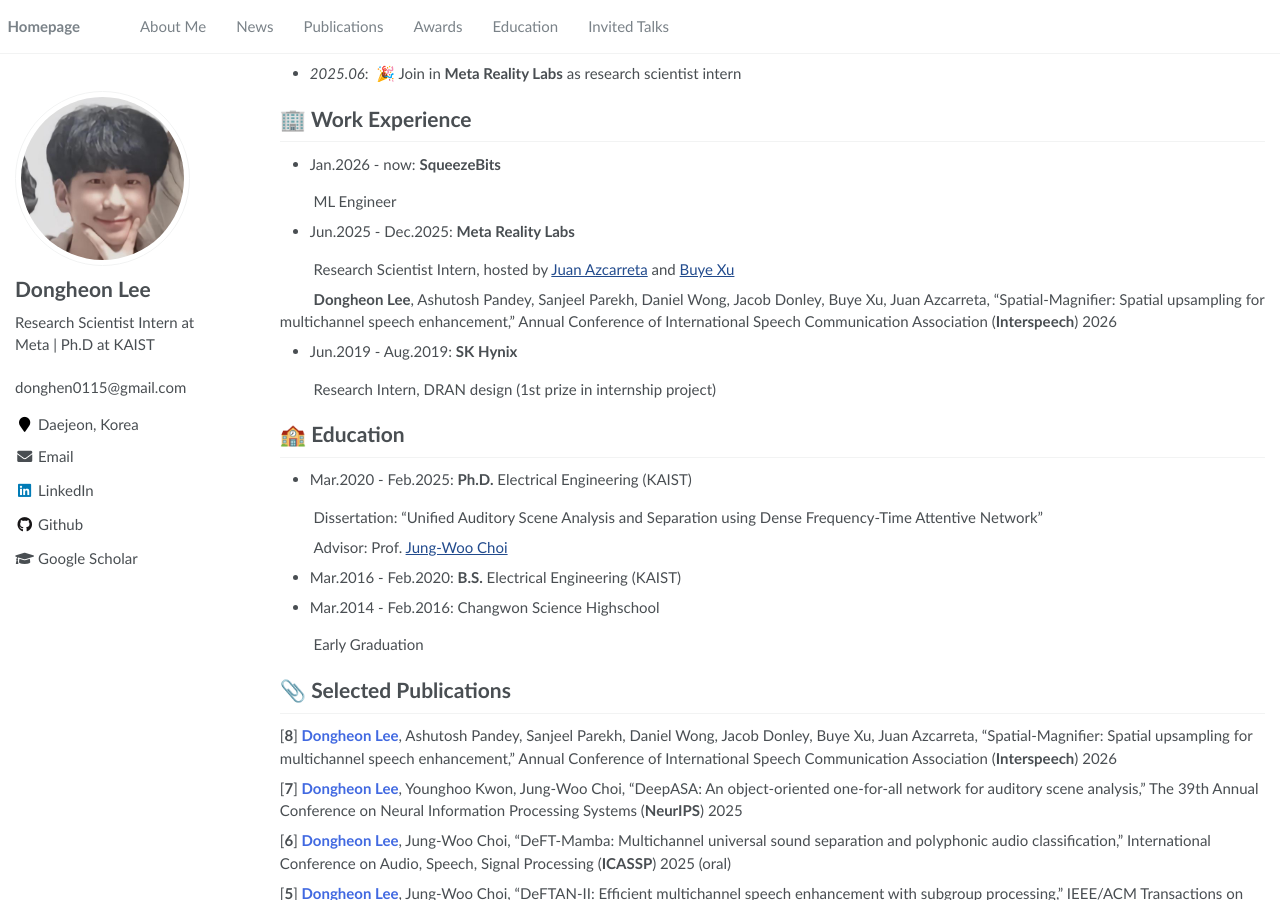
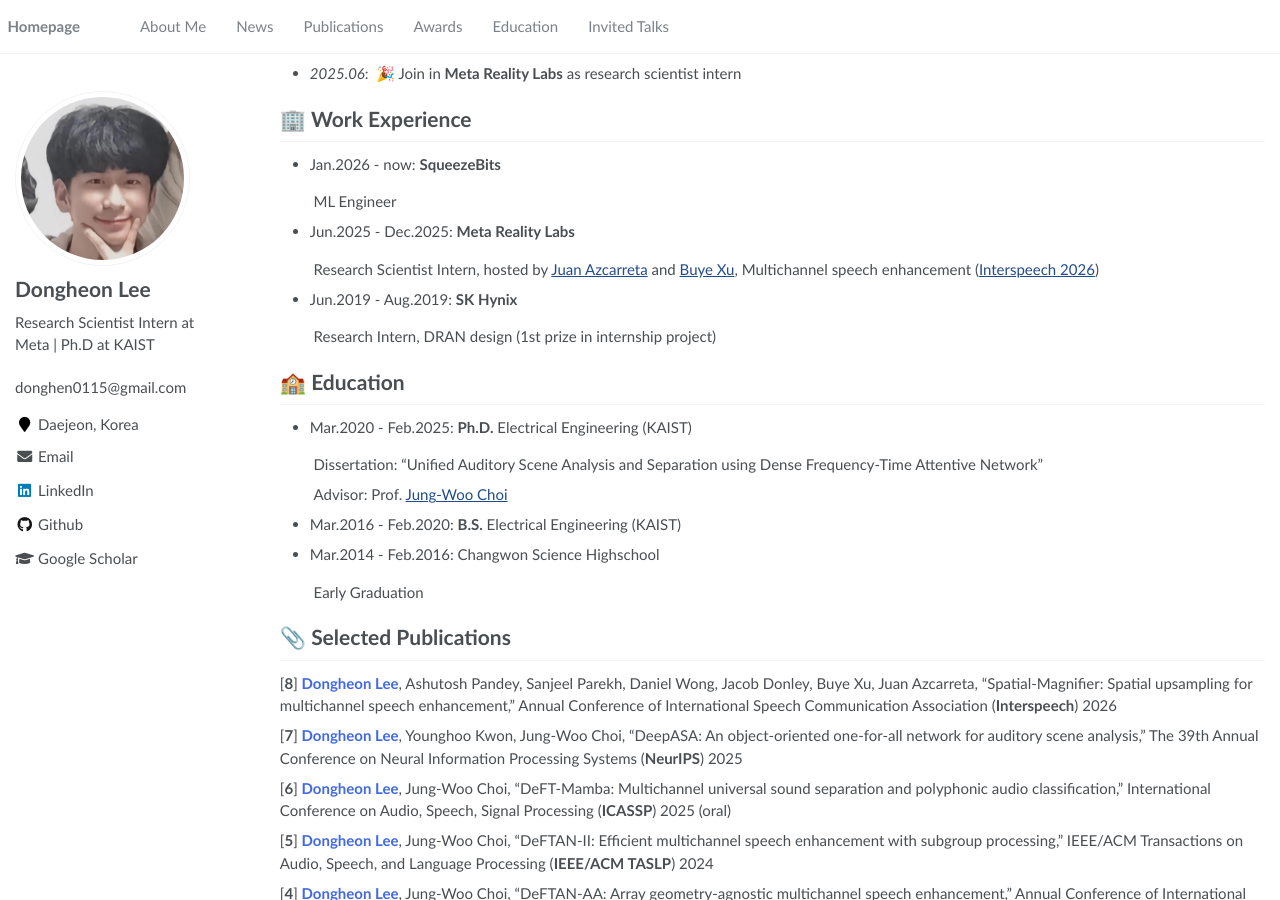
Before and after one commit to donghoney0416/donghoney0416.github.io, a Jekyll site: the page built from _pages/about.md, in a window 1280 px wide and 900 px high, scrolled down 511 px. Built offline with Jekyll 4.4.1, drawn with Linux system fonts in a browser that asks for light colours.

Commit message:
Update about.md

```diff
--- a/_pages/about.md
+++ b/_pages/about.md
@@ -42,9 +42,7 @@ For more information, please refer to my [CV](https://drive.google.com/file/d/1N
 
 - Jun.2025 - Dec.2025: __Meta Reality Labs__
 
-&emsp;&emsp;&emsp;Research Scientist Intern, hosted by [Juan Azcarreta](https://scholar.google.com/citations?user=-US9hjkAAAAJ&hl=en) and [Buye Xu](https://scholar.google.com/citations?user=EmGf8k0AAAAJ&hl=en)
-
-&emsp;&emsp;&emsp;**Dongheon Lee**, Ashutosh Pandey, Sanjeel Parekh, Daniel Wong, Jacob Donley, Buye Xu, Juan Azcarreta, "Spatial-Magnifier: Spatial upsampling for multichannel speech enhancement," Annual Conference of International Speech Communication Association (**Interspeech**) 2026
+&emsp;&emsp;&emsp;Research Scientist Intern, hosted by [Juan Azcarreta](https://scholar.google.com/citations?user=-US9hjkAAAAJ&hl=en) and [Buye Xu](https://scholar.google.com/citations?user=EmGf8k0AAAAJ&hl=en), Multichannel speech enhancement ([Interspeech 2026](https://arxiv.org/pdf/2605.04749))
 
 - Jun.2019 - Aug.2019: __SK Hynix__
 
```
